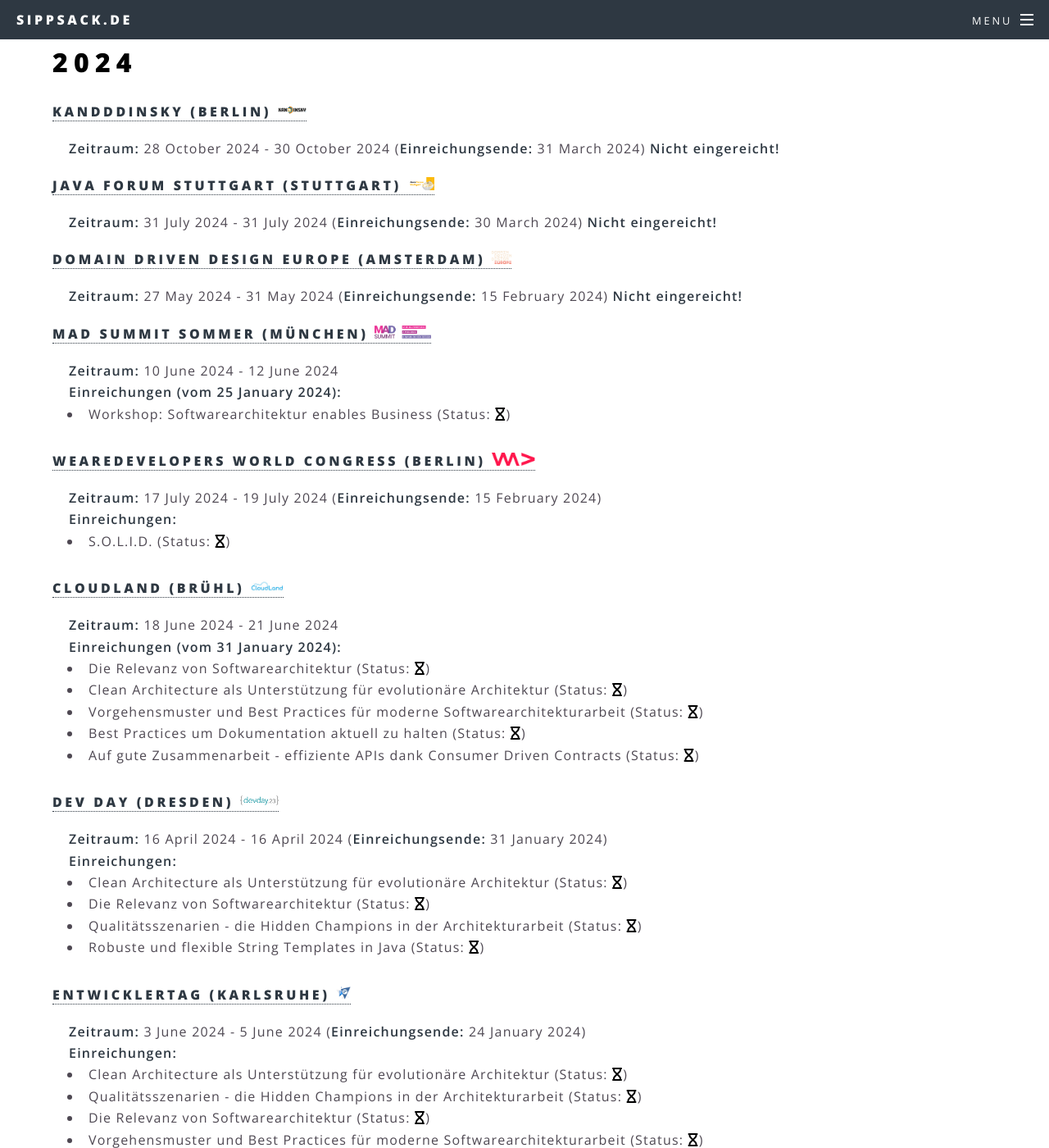
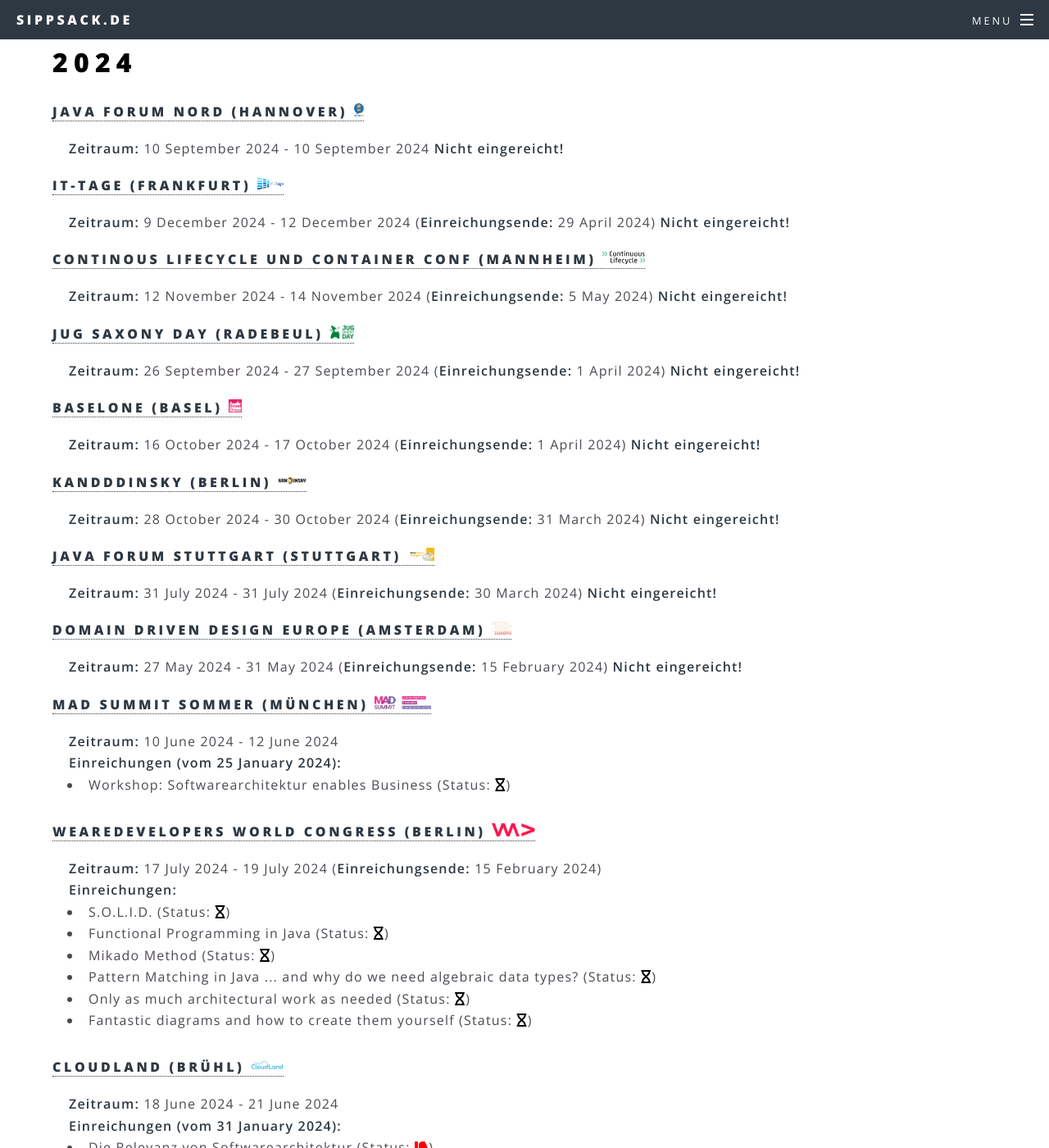
Before and after one commit to sippsack/sippsack.github.io, a Jekyll site: the page built from cfps.md, in a window 1280 px wide and 1400 px high, scrolled down 558 px. Shown: the whole window at 82% size. Built offline with Jekyll 4.4.1, drawn with Linux system fonts in a browser that asks for light colours; some of the changed text lies outside the part shown.

Commit message:
updated submissions

```diff
--- a/_data/cfps.yaml
+++ b/_data/cfps.yaml
@@ -30,6 +30,37 @@
   - Workshop mit StefanT (OOP 2024)
   - Vortrag/Workshop: Design Patterns revisited mit Übungen (wichtigste Patterns, Patterns implementieren, ...), ggf. mit SOLID, ...
 2024:
+  - jfn:
+      from: 2024-09-10
+      till: 2024-09-10
+      deadline:
+      url: https://sessionize.com/java-forum-nord-2024/
+      submitted:
+      talks:
+  - ittage:
+      from: 2024-12-09
+      till: 2024-12-12
+      deadline: 2024-04-29
+      submitted:
+      talks:
+  - clc:
+      from: 2024-11-12
+      till: 2024-11-14
+      deadline: 2024-05-05
+      submitted:
+      talks:
+  - jsd:
+      from: 2024-09-26
+      till: 2024-09-27
+      deadline: 2024-04-01
+      submitted:
+      talks:
+  - baselone:
+      from: 2024-10-16
+      till: 2024-10-17
+      deadline: 2024-04-01
+      submitted:
+      talks:
   - kandddinsky:
       url: https://sessionize.com/kandddinsky-2024
       from: 2024-10-28
@@ -65,11 +96,11 @@
       submitted:
       talks:
         "S.O.L.I.D.": o
-        #"Functional Programming in Java": o
-        #"Mikado Method": o
-        #"Pattern Matching in Java ... and why do we need algebraic data types?": o
-        #"Only as much architectural work as needed": o
-        #"Fantastic diagrams and how to create them yourself": o
+        "Functional Programming in Java": o
+        "Mikado Method": o
+        "Pattern Matching in Java ... and why do we need algebraic data types?": o
+        "Only as much architectural work as needed": o
+        "Fantastic diagrams and how to create them yourself": o
   - cl:
       url: https://meine.doag.org/events/cloudland/cfp/
       from: 2024-06-18
@@ -77,54 +108,54 @@
       deadline: 2024-01-31
       submitted: 2024-01-31
       talks:
-        "Die Relevanz von Softwarearchitektur": o
-        "Clean Architecture als Unterstützung für evolutionäre Architektur": o
-        "Vorgehensmuster und Best Practices für moderne Softwarearchitekturarbeit": o
-        "Best Practices um Dokumentation aktuell zu halten": o
-        "Auf gute Zusammenarbeit - effiziente APIs dank Consumer Driven Contracts": o
+        "Die Relevanz von Softwarearchitektur": n
+        "Clean Architecture als Unterstützung für evolutionäre Architektur": n
+        "Vorgehensmuster und Best Practices für moderne Softwarearchitekturarbeit": n
+        "Best Practices um Dokumentation aktuell zu halten": n
+        "Auf gute Zusammenarbeit - effiziente APIs dank Consumer Driven Contracts": x
   - dddevday:
       url: https://www.devday.de/session/dev-day-2024/submit/
       from: 2024-04-16
       till: 2024-04-16
       deadline: 2024-01-31
-      submitted:
+      submitted: 2024-01-31
       talks:
-        "Clean Architecture als Unterstützung für evolutionäre Architektur": o
-        "Die Relevanz von Softwarearchitektur": o
-        "Qualitätsszenarien - die Hidden Champions in der Architekturarbeit": o
-        "Robuste und flexible String Templates in Java": o
+        "Clean Architecture als Unterstützung für evolutionäre Architektur": n
+        "Die Relevanz von Softwarearchitektur": n
+        "Qualitätsszenarien - die Hidden Champions in der Architekturarbeit": n
+        "Robuste und flexible String Templates in Java": n
   - etka:
       url: https://entwicklertag.de/cfc
       from: 2024-06-03
       till: 2024-06-05
       deadline: 2024-01-24
-      submitted:
+      submitted: 2024-01-24
       talks:
         "Clean Architecture als Unterstützung für evolutionäre Architektur": o
         "Qualitätsszenarien - die Hidden Champions in der Architekturarbeit": o
         "Die Relevanz von Softwarearchitektur": o
         "Vorgehensmuster und Best Practices für moderne Softwarearchitekturarbeit": o
-        "Java 21+": o
+        "Java 21+": x
   - mc:
       from: 2024-04-11
       till: 2024-04-13
       deadline: 2024-01-21
       submitted: 2024-01-21
       talks:
-        "Clean Architecture als Unterstützung für evolutionäre Architektur": o
-        "Qualitätsszenarien - die Hidden Champions in der Architekturarbeit": o
-        "Die Relevanz von Softwarearchitektur": o
-        "Vorgehensmuster und Best Practices für moderne Softwarearchitekturarbeit": o
+        "Clean Architecture als Unterstützung für evolutionäre Architektur": x
+        "Qualitätsszenarien - die Hidden Champions in der Architekturarbeit": n
+        "Die Relevanz von Softwarearchitektur": n
+        "Vorgehensmuster und Best Practices für moderne Softwarearchitekturarbeit": n
   - dwx:
       from: 2024-07-01
       till: 2024-07-05
       deadline: 2024-01-14
       submitted:
       talks:
-        "Mikado Methode": o
-        "Richtig gute Tests schreiben": o
-        "Mit der Zeit gehen - Flexible Architekturen": o
-        "Vorgehensmuster und Best Practices für moderne Softwarearchitekturarbeit": o
+        "Mikado Methode": n
+        "Richtig gute Tests schreiben": n
+        "Mit der Zeit gehen - Flexible Architekturen": n
+        "Vorgehensmuster und Best Practices für moderne Softwarearchitekturarbeit": x
   - mddevdays:
       url: https://md-devdays.de/call-for-papers
       from: 2024-05-13
@@ -132,8 +163,8 @@
       deadline: 2024-01-31
       submitted: 2024-01-15
       talks:
-        "Clean Architecture als Unterstützung für evolutionäre Architektur": o
-        "Qualitätsszenarien - die Hidden Champions in der Architekturarbeit": o
+        "Clean Architecture als Unterstützung für evolutionäre Architektur": x
+        "Qualitätsszenarien - die Hidden Champions in der Architekturarbeit": n
         "Vorgehensmuster und Best Practices für moderne Softwarearchitekturarbeit": o
 2023:
   - jcon:
--- a/_data/conferences.yaml
+++ b/_data/conferences.yaml
@@ -188,8 +188,13 @@
   location: Berlin
   url: https://kandddinsky.de/
   season: Herbst
+- id: clc
+  name: Continous Lifecycle und Container Conf
+  location: Mannheim
+  url: https://www.continuouslifecycle.de/
+  season: Winter
 - id: sag
-  name: Software Architecture Gathering Digital
+  name: Software Architecture Gathering
   location: Online
   url: https://conferences.isaqb.org/software-architecture-gathering/
   season: Winter
--- a/_layouts/cfps.html
+++ b/_layouts/cfps.html
@@ -64,14 +64,15 @@
 {% assign conferences = site.data.conferences | where: "season", season %}
 {% for conference in conferences %}
 {% for static_file in site.static_files %}
-    {% assign path = '/assets/images/conferences/' | append: conference.id | append: '.svg' %}
-    {% if static_file.path == path %}
+    {% assign img_path = "/assets/images/conferences/" | append: conference.id | append: ".png" %}
+    {% assign file = site.static_files | where: "path", img_path | first %}
+    {% if file %}
+        {% assign conf_logo = '/assets/images/conferences/' | append: conference.id | append: '.png' %}
+        {% else %}
         {% assign conf_logo = '/assets/images/conferences/' | append: conference.id | append: '.svg' %}
-    {% else %}
-        {% assign conf_logo = '/assets/images/conferences/' | append: conference.id | append: '.png' %}
     {% endif %}
 {% endfor %}
-<li><a href="{{ conference.url }}">{{ conference.name }}</a> ({{ conference.location }}) <img style="height:1em" src="/assets/images/conferences/{{ conference.id }}.png" alt="{{ conference.name }}" /></li>
+<li><a href="{{ conference.url }}">{{ conference.name }}</a> ({{ conference.location }}) <img style="height:1em" src="{{ conf_logo }}" alt="{{ conference.name }}" /></li>
 {% endfor %}
 </ul>
 </div>
```
Also changed, not shown: _data/portfolio.yaml (+24 -16 lines), assets/images/conferences/clc.svg (added), assets/images/conferences/punsch.png (added).
